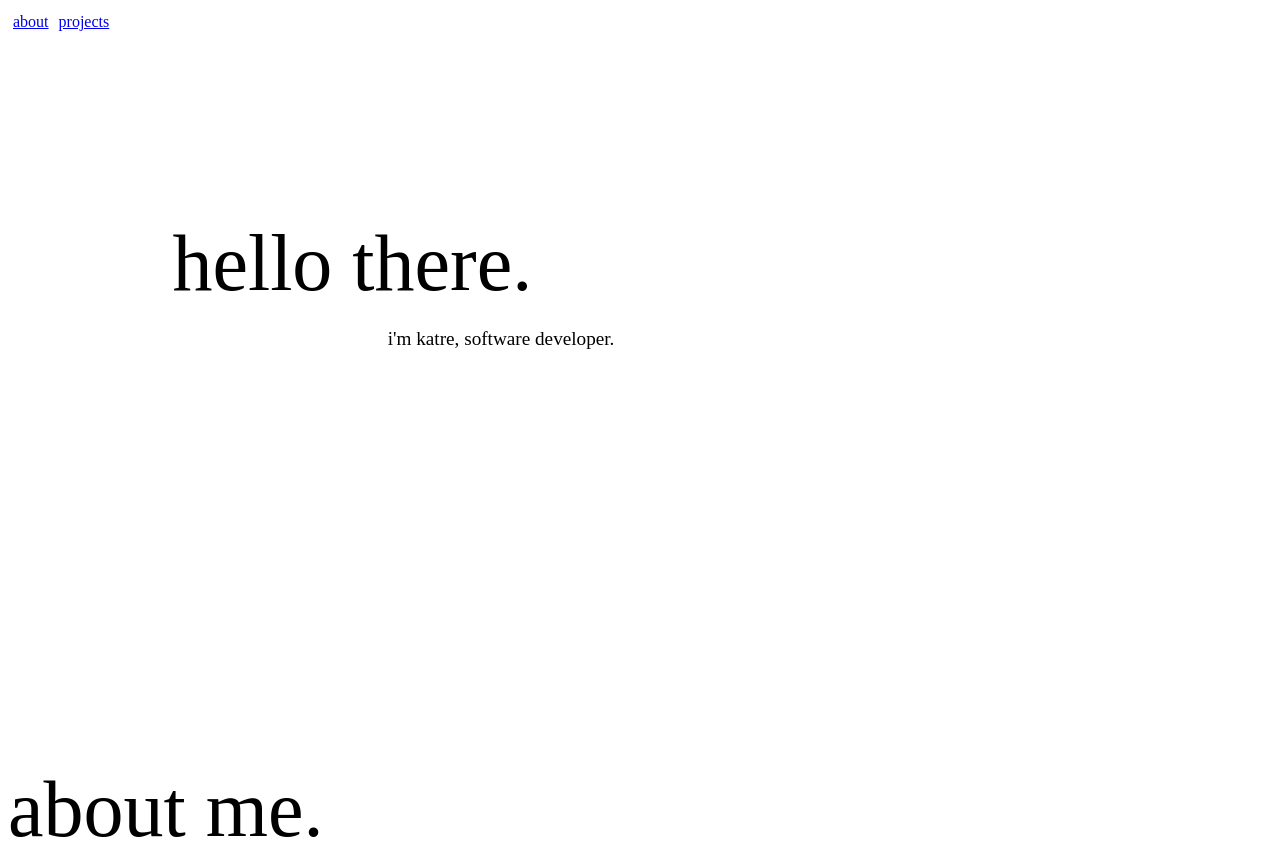
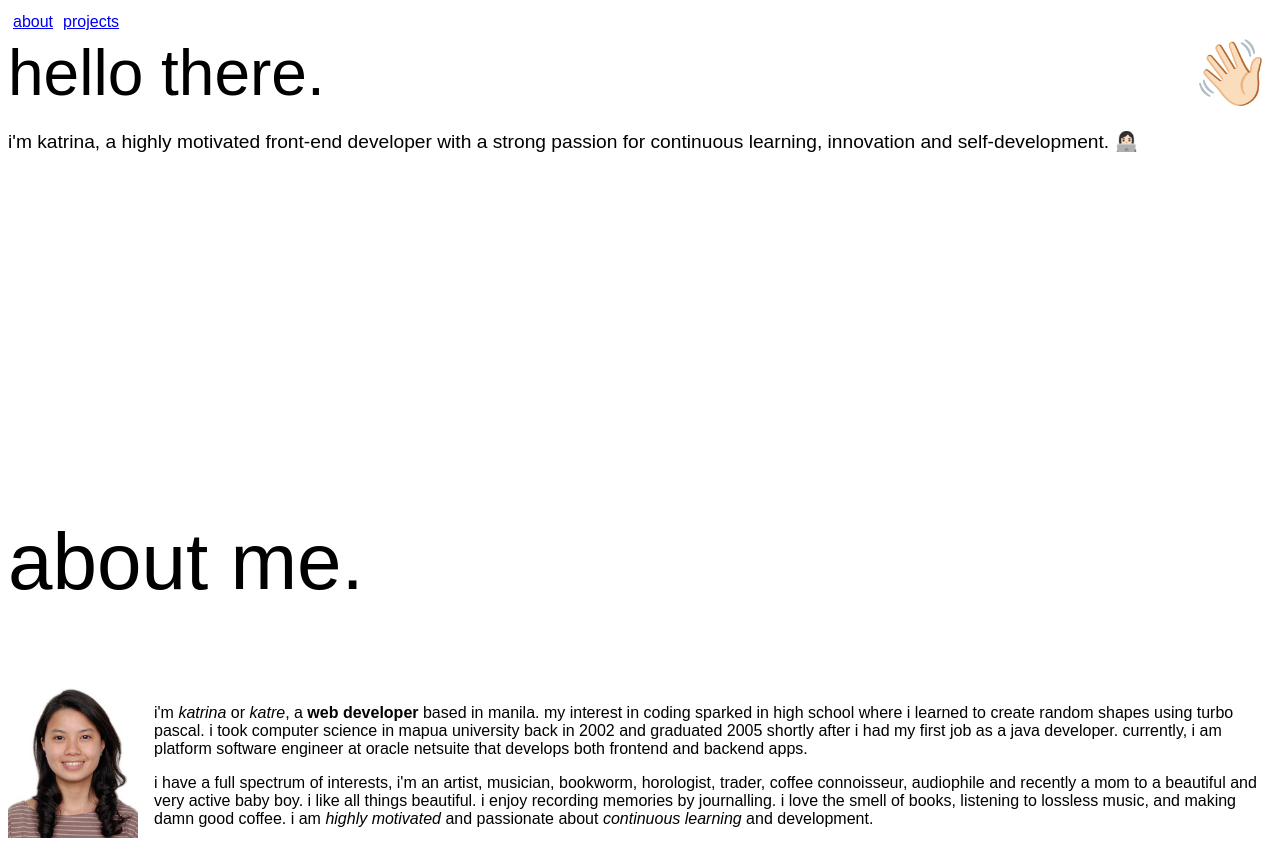
Before and after one commit to kat3samsin/portfolio, a Gatsby site: page / in a window 1280 px wide. Shown: the top 858 px of the page. Built offline with nearby package versions, Linux system fonts and the light colour scheme; Gatsby itself is replaced by a stand-in of ours.

Commit message:
add font

```diff
--- a/src/components/about.js
+++ b/src/components/about.js
@@ -6,25 +6,26 @@ import PropTypes from 'prop-types';
 const StyledMain = styled.main`
   display: grid;
   grid-template-cols: repeat(12, 1fr);
+  grid-template-rows: repeat(8, 1fr);
   grid-gap: 1em;
 `;
 
 const AboutMe = styled.div`
   font-size: 5em;
   grid-column: 1 / span 12;
-  grid-row: 1;
+  grid-row: 3;
 `;
 
 const Avatar = styled(Img)`
   width: 15%;
   height: 20%;
   grid-column: 1 / span 2;
-  grid-row: 2;
+  grid-row: 4;
 `
 const Description = styled.div`
   font-size: 1em;
   grid-column: 3 / span 10;
-  grid-row: 2;
+  grid-row: 4;
 `;
 
 const About = ({ data }) => {
--- a/src/components/hero.js
+++ b/src/components/hero.js
@@ -3,31 +3,40 @@ import styled from 'styled-components'
 import PropTypes from 'prop-types'
 
 const StyledMain = styled.main`
-  display: grid;
-  grid-template-cols: repeat(12, 1fr);
-  grid-template-rows: repeat(8, 1fr);
+  display: flex;
+  flex-wrap: wrap;
+  justify-content: space-between;
 `;
 
 const Hello = styled.div`
-  font-size: 5em;
-  grid-column: 3 / 12;
-  grid-row: 3;
+  font-size: 4em;
+`;
+
+const Wave = styled.div`
+  font-size: 4em;
+  animation: {
+    0% { transform: skewX(-15deg); }
+    15% { transform: skewX(15deg); }
+    20% { transform: skewX(0deg); }
+    100% { transform: skewX(0deg); }
+  } .8s infinite alternate;
 `;
 
 const Name = styled.div`
   font-size: 1.2em;
-  grid-column: 4 / 12;
-  grid-row: 4;
+  grid-column: 3 / 5;
+  grid-row: 3;
 `;
 
 const Hero = ({ data }) => {
   const { frontmatter, html } = data[0].node;
   return (
     <StyledMain>
-      <Hello>{frontmatter.title}</Hello>
-      <Name>
-        <div dangerouslySetInnerHTML={{ __html: html }} />
-      </Name>
+        <Hello>{frontmatter.title}</Hello>
+        <Wave>{frontmatter.wave}</Wave>
+        <Name>
+          <div dangerouslySetInnerHTML={{ __html: html }} />
+        </Name>
     </StyledMain>
   );
 };
--- a/src/content/hero/index.md
+++ b/src/content/hero/index.md
@@ -1,5 +1,5 @@
 ---
-title: 'hello there.'
-background: './hero.jpg'
+title: 'hello there. '
+wave: '👋🏻'
 ---
-i'm katre, software developer.
+i'm katrina, a highly motivated front-end developer with a strong passion for continuous learning, innovation and self-development. 👩🏻‍💻
--- /dev/null
+++ b/src/layouts/index.css
@@ -0,0 +1,8 @@
+@font-face {
+    font-family: "Font Name";
+    src: url("../fonts/Dank\ Mono\ Regular\ [TheFontsMaster.com].otf");
+}
+
+body {
+    font-family: "Dank Mono", sans-serif;
+}
--- a/src/pages/index.js
+++ b/src/pages/index.js
@@ -5,8 +5,9 @@ import PropTypes from 'prop-types'
 import Layout from "../components/layout"
 import Hero from "../components/hero"
 import About from "../components/about"
-import Projects from "../components/projects"
 import SEO from "../components/seo"
+
+import "../layouts/index.css";
 
 
 class IndexPage extends React.Component {
@@ -17,7 +18,6 @@ class IndexPage extends React.Component {
         <SEO title="hello there." keywords={[`katrina`, `lou`, `samsin`, 'tantay', 'gatsby', 'portfolio']} />
         <Hero data={data.hero.edges}/>
         <About data={data.about.edges}/>
-        {/* <Projects /> */}
       </Layout>
     );
   }
@@ -36,13 +36,7 @@ export default (props) => (
           node {
             frontmatter {
               title
-              background {
-                childImageSharp {
-                  fluid(maxWidth: 700, quality: 90) {
-                    ...GatsbyImageSharpFluid_withWebp
-                  }
-                }
-              }
+              wave
             }
             html
           }
```
Also changed, not shown: src/fonts/Dank Mono Italic [TheFontsMaster.com].otf (added), src/fonts/Dank Mono Regular [TheFontsMaster.com].otf (added), 1 other file.
